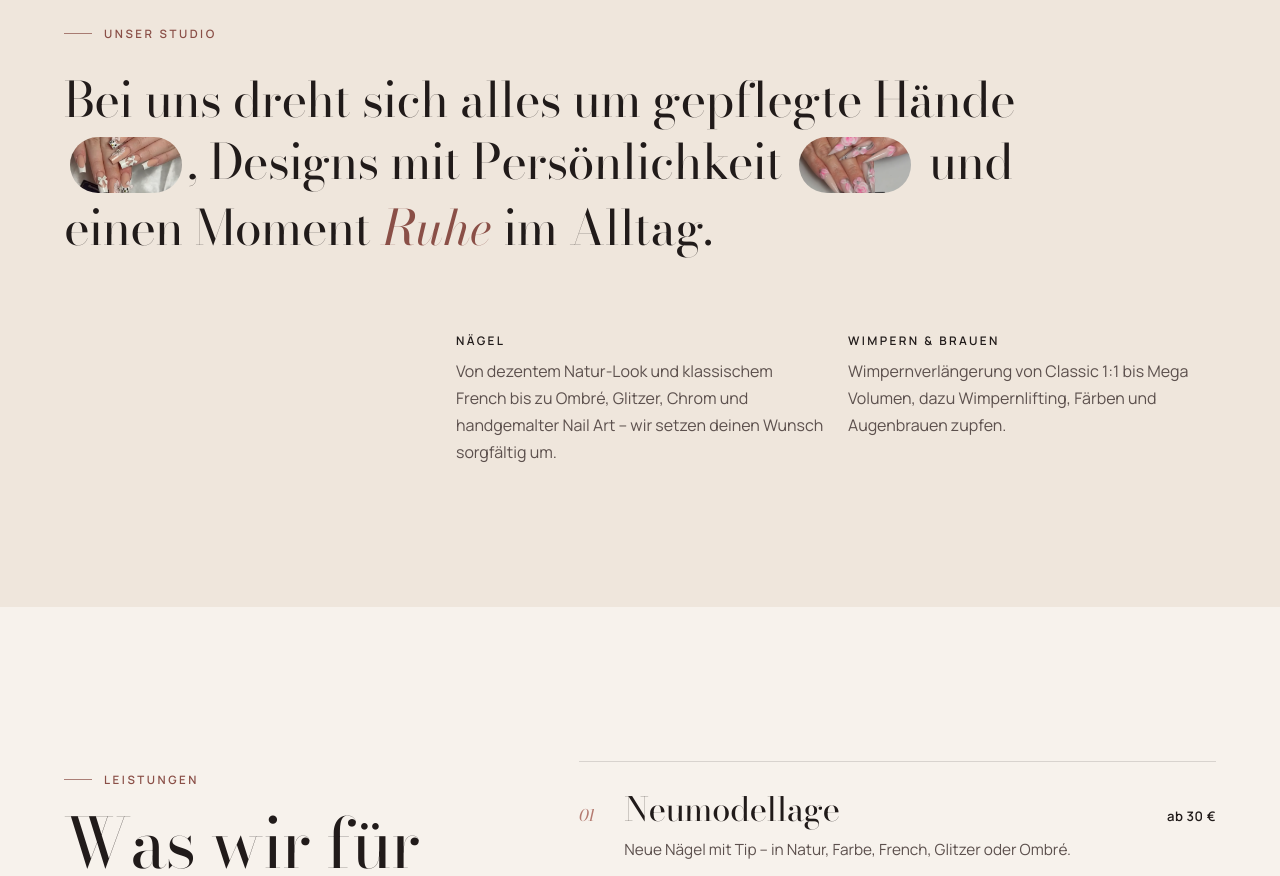
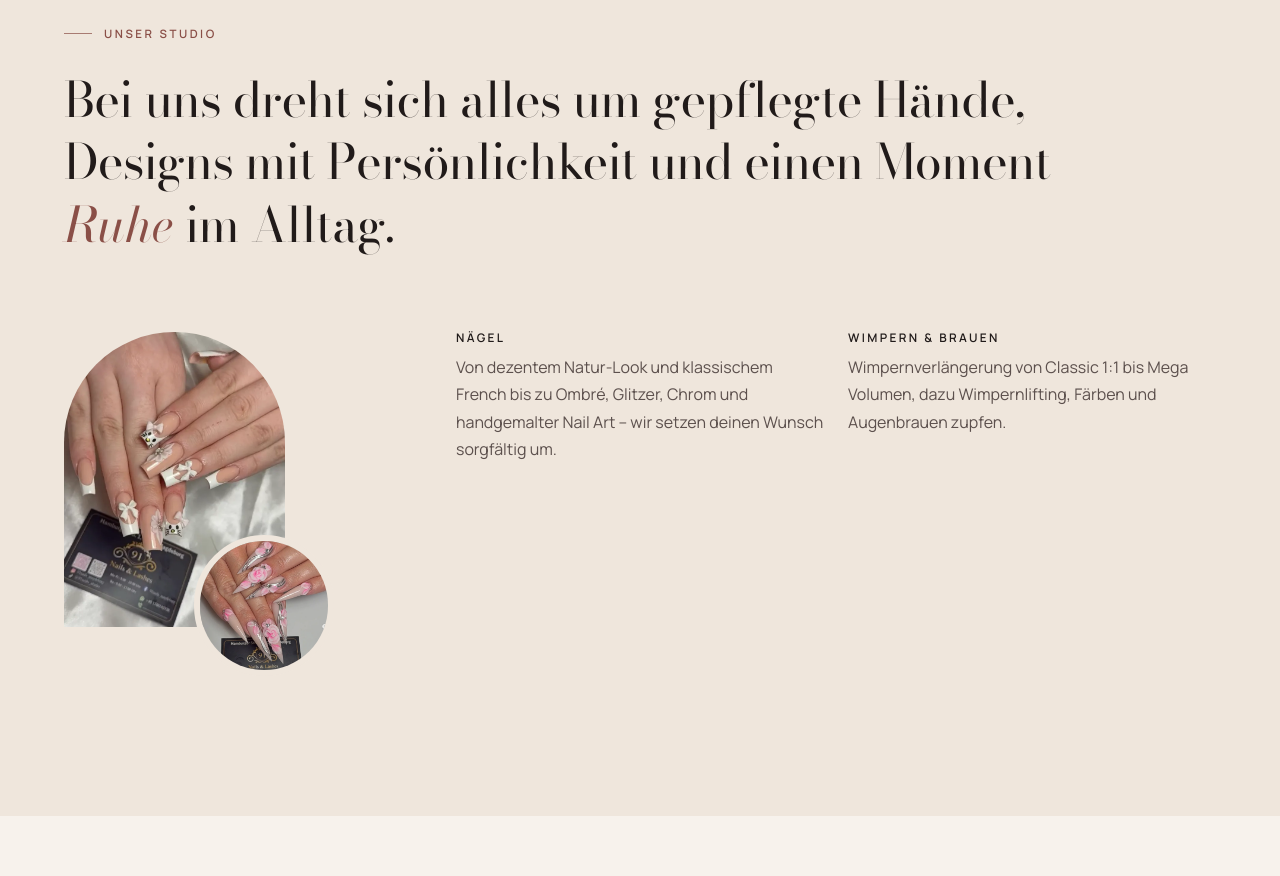
Before and after one commit to BuiDinhHung/91-Nails-Lashes, a plain HTML site: page index.html in a window 1280 px wide. Shown: the part 1080-1956 px from the top of the page. Drawn offline with nearby package versions, Linux system fonts and the light colour scheme.

Commit message:
Move studio images out of the headline text
Co-Authored-By: Claude Opus 5.5 <noreply@anthropic.com>

```diff
--- a/index.html
+++ b/index.html
@@ -214,13 +214,22 @@ h2{font-size:clamp(2.3rem,5.4vw,4.4rem)}
 .statement{padding:clamp(80px,11vw,150px) 0;background:var(--paper-2)}
 .statement p.big{font-family:var(--display);font-size:clamp(1.75rem,3.8vw,3.1rem);line-height:1.28;letter-spacing:-.01em;max-width:22em;margin-top:26px}
 .statement p.big em{color:var(--rose-ink)}
-.pill{display:inline-block;vertical-align:middle;width:2.3em;height:1.15em;border-radius:999px;overflow:hidden;margin:0 .12em;position:relative;top:-.06em;background:var(--nude)}
-.pill img{width:100%;height:100%;object-fit:cover}
-.statement .cols{display:grid;grid-template-columns:repeat(12,minmax(0,1fr));gap:24px;margin-top:clamp(40px,6vw,80px)}
+.statement .cols{display:grid;grid-template-columns:repeat(12,minmax(0,1fr));gap:24px;margin-top:clamp(40px,6vw,80px);align-items:start}
 .statement .cols > div{grid-column:span 4;color:var(--ink-soft)}
-.statement .cols > div:first-child{grid-column:5 / span 4}
+.statement .cols > .st-media{grid-column:1 / span 3;grid-row:1 / span 2}
+.statement .cols > .st-media + div{grid-column:5 / span 4}
 .statement .cols h3{font-family:var(--sans);font-size:.74rem;font-weight:600;letter-spacing:.2em;text-transform:uppercase;color:var(--ink);margin-bottom:10px}
-@media (max-width:860px){.statement .cols{grid-template-columns:1fr;gap:28px}.statement .cols > div,.statement .cols > div:first-child{grid-column:auto}}
+.st-media{position:relative;padding:0 18% 18% 0}
+.st-media figure{margin:0;overflow:hidden;background:var(--nude)}
+.st-media img{width:100%;height:100%;object-fit:cover;transition:transform 1.1s var(--ease)}
+.st-arch{aspect-ratio:3/4;border-radius:999px 999px 10px 10px}
+.st-round{position:absolute;right:0;bottom:0;width:52%;aspect-ratio:1;border-radius:50%;border:6px solid var(--paper-2)}
+@media (hover:hover){.st-media figure:hover img{transform:scale(1.04)}}
+@media (max-width:860px){
+  .statement .cols{grid-template-columns:1fr;gap:28px}
+  .statement .cols > div,.statement .cols > .st-media,.statement .cols > .st-media + div{grid-column:auto;grid-row:auto}
+  .st-media{max-width:340px;width:80%}
+}
 
 /* ---------- Services ---------- */
 .services{padding:clamp(90px,12vw,160px) 0}
@@ -509,9 +518,13 @@ h2{font-size:clamp(2.3rem,5.4vw,4.4rem)}
   <div class="wrap">
     <h2 class="kicker rv" id="studio-title" style="font-family:var(--sans);font-size:.72rem;line-height:1.4;letter-spacing:.22em">Unser Studio</h2>
     <p class="big rv">
-      Bei uns dreht sich alles um gepflegte Hände <span class="pill"><img src="assets/img/nail4.webp" width="743" height="1022" alt="" loading="lazy"></span>, Designs mit Persönlichkeit <span class="pill"><img src="assets/img/nail13.webp" width="987" height="977" alt="" loading="lazy"></span> und einen Moment <em>Ruhe</em> im Alltag.
+      Bei uns dreht sich alles um gepflegte Hände, Designs mit Persönlichkeit und einen Moment <em>Ruhe</em> im Alltag.
     </p>
     <div class="cols">
+      <div class="st-media rv">
+        <figure class="st-arch"><img src="assets/img/nail4.webp" width="743" height="1022" alt="Nude-Nägel mit weißen Schleifen" loading="lazy"></figure>
+        <figure class="st-round"><img src="assets/img/nail13.webp" width="987" height="977" alt="Stiletto-Nägel mit 3D-Rosen und Chrom-Linien" loading="lazy"></figure>
+      </div>
       <div class="rv d1">
         <h3>Nägel</h3>
         <p>Von dezentem Natur-Look und klassischem French bis zu Ombré, Glitzer, Chrom und handgemalter Nail Art – wir setzen deinen Wunsch sorgfältig um.</p>
```
